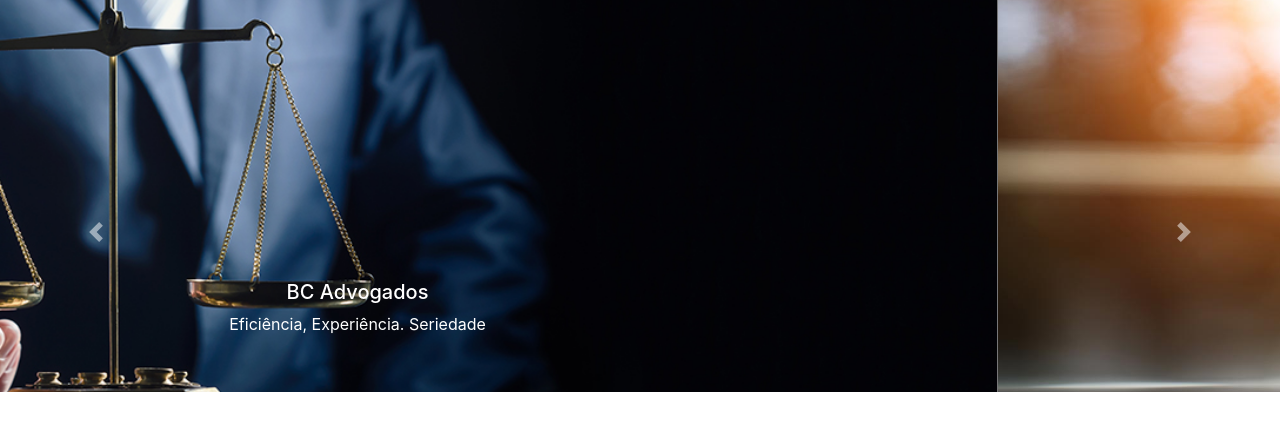
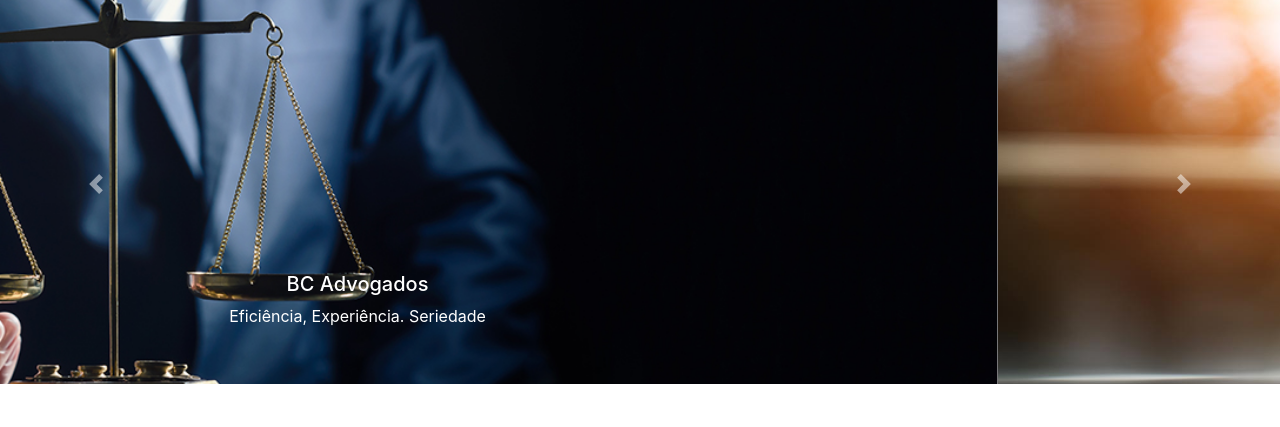
Before and after one commit to Fernandoep/Advocacia, a plain HTML site: page index.html in a window 1280 px wide. Shown: the part 137-564 px from the top of the page. Drawn offline with nearby package versions, Linux system fonts and the light colour scheme.

Commit message:
alteracao

```diff
--- a/index.html
+++ b/index.html
@@ -26,7 +26,7 @@
               crossorigin="anonymous">
 
 
-       <link rel="stylesheet" type="text/css" href="CSS/estilo.css">
+       <link rel="stylesheet" type="text/css" href="estilo.css">
 
        <link rel="icon" type="" href="Imagens/lawyer.png" />
 
```
